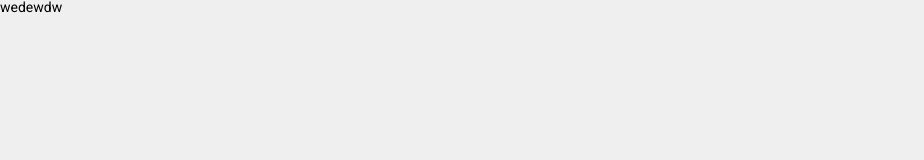
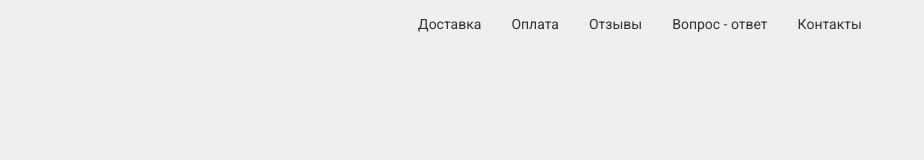
Before and after one commit to Vladislav0510/relvise-site, a plain HTML site: page index.html in a window 1280 px wide. Shown: the whole page, without its empty margins (0-924 px from the left). Drawn offline with Linux system fonts and the light colour scheme.

Commit message:
created section about info of this coumpany

```diff
--- /dev/null
+++ b/css/header/header.scss
@@ -0,0 +1,45 @@
+.header{
+  position: absolute;
+  width: 100%;
+  top: 0;
+  left: 0;
+  z-index: 50;
+}
+.header__container{
+  display: flex;
+  flex-direction: column;
+  //align-items: center;
+}
+
+.header__information{
+  display: flex;
+  align-items: center;
+  min-height: 50px;
+  justify-content: center;
+}
+.information{}
+.information__menu{}
+.menu{
+  padding: 5px 0;
+}
+.menu__list{
+  display: flex;
+  justify-content: center;
+  flex-wrap: wrap;
+
+}
+.menu__item{
+  &:not(:last-child){
+    margin: 0 30px 0 0;
+  }
+}
+.menu__link{
+  color: #333333;
+  line-height: calc(16/14*100%);
+  @media (max-width: 474px) {
+    &{
+      font-size: 18px;
+      line-height: 150%;
+    }
+  }
+}
--- a/css/style.scss
+++ b/css/style.scss
@@ -1,2 +1,17 @@
 @import url('https://fonts.googleapis.com/css2?family=Roboto:wght@400;500;700&display=swap');
 @import "nullstyle/nullstyle";
+@import "header/header";
+
+.wrapper{
+  min-height: 100%;
+  overflow: hidden;
+  display: flex;
+  flex-direction: column;
+}
+
+._container{
+  max-width: 1110px;
+  margin: 0 auto;
+  padding: 0 15px;
+  box-sizing: content-box;
+}
--- a/index.html
+++ b/index.html
@@ -9,6 +9,34 @@
     <link rel="stylesheet" href="css/style.css">
 </head>
 <body>
-wedewdw
+    <div class="wrapper">
+        <header class="header">
+            <div class="header__container _container">
+                <div class="header__information information">
+                    <nav class="information__menu menu">
+                        <ul class="menu__list">
+                            <li class="menu__item">
+                                <a href="#" class="menu__link">Доставка</a>
+                            </li>
+                             <li class="menu__item">
+                                <a href="#" class="menu__link">Оплата</a>
+                            </li>
+                             <li class="menu__item">
+                                <a href="#" class="menu__link">Отзывы</a>
+                            </li>
+                             <li class="menu__item">
+                                <a href="#" class="menu__link">Вопрос - ответ</a>
+                            </li>
+                             <li class="menu__item">
+                                <a href="#" class="menu__link">Контакты</a>
+                            </li>
+                        </ul>
+                    </nav>
+                </div>
+                <div class="header__contacts"></div>
+                <div class="header__services"></div>
+            </div>
+        </header>
+    </div>
 </body>
 </html>
```
Also changed, not shown: css/header/header.css (added), css/style.css, 1 other file.
